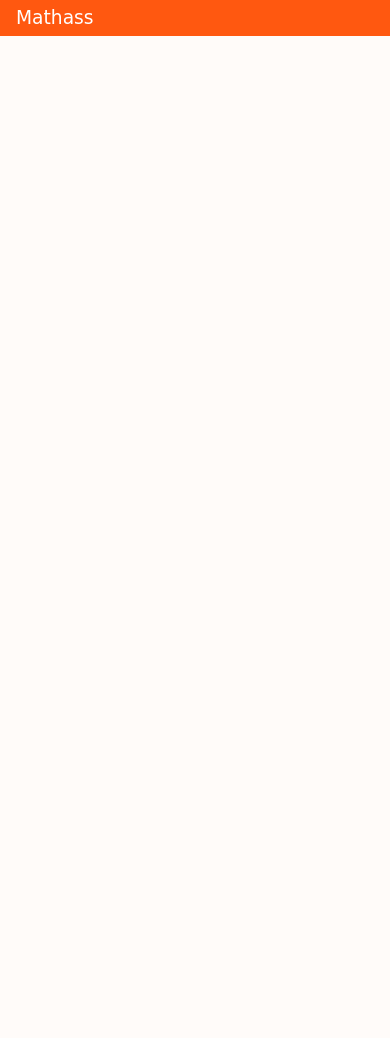
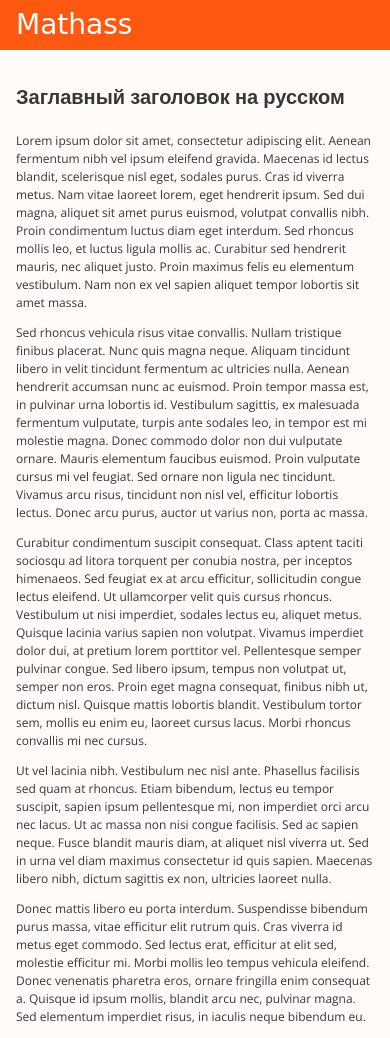
Before and after one commit to petrolingus/petrolingus.github.io, a plain HTML site: page ad/index.html in a window 390 px wide. Before the commit the page ends 844 px from the top, so only its background shows below. Drawn offline with nearby package versions, Linux system fonts and the light colour scheme; some packages are replaced by stand-ins of ours; a web font is replaced by a local one.

Commit message:
fix bugs in mathass

```diff
--- a/ad/index.html
+++ b/ad/index.html
@@ -13,7 +13,27 @@
 				<a class="logo" href=""><span>Mathass</span></a>
 			</nav>
 		</header>
-		<section id="content">
+		<section class="container">
+
+			<section class="quastions-list">
+
+				<article class="quastion" id="quastion-1">
+
+					<h2 class="question-title">Заглавный заголовок на русском</h2>
+
+					<p>Lorem ipsum dolor sit amet, consectetur adipiscing elit. Aenean fermentum nibh vel ipsum eleifend gravida. Maecenas id lectus blandit, scelerisque nisl eget, sodales purus. Cras id viverra metus. Nam vitae laoreet lorem, eget hendrerit ipsum. Sed dui magna, aliquet sit amet purus euismod, volutpat convallis nibh. Proin condimentum luctus diam eget interdum. Sed rhoncus mollis leo, et luctus ligula mollis ac. Curabitur sed hendrerit mauris, nec aliquet justo. Proin maximus felis eu elementum vestibulum. Nam non ex vel sapien aliquet tempor lobortis sit amet massa.</p>
+
+					<p>Sed rhoncus vehicula risus vitae convallis. Nullam tristique finibus placerat. Nunc quis magna neque. Aliquam tincidunt libero in velit tincidunt fermentum ac ultricies nulla. Aenean hendrerit accumsan nunc ac euismod. Proin tempor massa est, in pulvinar urna lobortis id. Vestibulum sagittis, ex malesuada fermentum vulputate, turpis ante sodales leo, in tempor est mi molestie magna. Donec commodo dolor non dui vulputate ornare. Mauris elementum faucibus euismod. Proin vulputate cursus mi vel feugiat. Sed ornare non ligula nec tincidunt. Vivamus arcu risus, tincidunt non nisl vel, efficitur lobortis lectus. Donec arcu purus, auctor ut varius non, porta ac massa.</p>
+
+					<p>Curabitur condimentum suscipit consequat. Class aptent taciti sociosqu ad litora torquent per conubia nostra, per inceptos himenaeos. Sed feugiat ex at arcu efficitur, sollicitudin congue lectus eleifend. Ut ullamcorper velit quis cursus rhoncus. Vestibulum ut nisi imperdiet, sodales lectus eu, aliquet metus. Quisque lacinia varius sapien non volutpat. Vivamus imperdiet dolor dui, at pretium lorem porttitor vel. Pellentesque semper pulvinar congue. Sed libero ipsum, tempus non volutpat ut, semper non eros. Proin eget magna consequat, finibus nibh ut, dictum nisl. Quisque mattis lobortis blandit. Vestibulum tortor sem, mollis eu enim eu, laoreet cursus lacus. Morbi rhoncus convallis mi nec cursus.</p>
+
+					<p>Ut vel lacinia nibh. Vestibulum nec nisl ante. Phasellus facilisis sed quam at rhoncus. Etiam bibendum, lectus eu tempor suscipit, sapien ipsum pellentesque mi, non imperdiet orci arcu nec lacus. Ut ac massa non nisi congue facilisis. Sed ac sapien neque. Fusce blandit mauris diam, at aliquet nisl viverra ut. Sed in urna vel diam maximus consectetur id quis sapien. Maecenas libero nibh, dictum sagittis ex non, ultricies laoreet nulla.</p>
+
+					<p>Donec mattis libero eu porta interdum. Suspendisse bibendum purus massa, vitae efficitur elit rutrum quis. Cras viverra id metus eget commodo. Sed lectus erat, efficitur at elit sed, molestie efficitur mi. Morbi mollis leo tempus vehicula eleifend. Donec venenatis pharetra eros, ornare fringilla enim consequat a. Quisque id ipsum mollis, blandit arcu nec, pulvinar magna. Sed elementum imperdiet risus, in iaculis neque bibendum eu.</p>
+
+				</article>
+
+			</section>
 
 		<section>
 	</body>
--- a/ad/style.css
+++ b/ad/style.css
@@ -5,37 +5,27 @@
 @import url('https://fonts.googleapis.com/css?family=Roboto&display=swap');
 @import url('https://fonts.googleapis.com/css?family=Fira+Sans&display=swap');
 
+
+/* Настройки общих параметров */
 *, *:after, *:before {
 	box-sizing: border-box;
 	padding: 0;
 	margin: 0;
 }
-
 ul {
 	list-style: none;
 }
-
 a {
 	text-decoration: none;
 	outline: none;
 }
-
 body {
 	font-family: 'Open Sans', arial, sans-serif;
-	font-size: 14px;
+	font-size: 16px;
 	line-height: 1.5;
 	color: #373737;
 	background-color: #FFFBF9;
 }
-
-header {
-	width: 100%;
-	padding: 4px 0;
-	background-color: #FF5810;
-	margin-bottom: 30px;
-	position: relative;
-}
-
 .container {
 	margin: 0 auto;
 	width: 100%;
@@ -43,18 +33,47 @@ header {
 	padding: 0 16px;
 }
 
+
+/* Настройки шапки страницы */
+header {
+	width: 100%;
+	padding: 4px 0;
+	background-color: #FF5810;
+	margin-bottom: 32px;
+	position: relative;
+}
 .logo {
-	font-size: 24pt;
+	font-size: 32px;
 	color: white;
 	font-family: 'Ribeye Marrow', cursive;
+}
+
+
+/* Настройки основного контента */
+.question-title {
+	font-size: 24px;
+	padding-bottom: 1em;
+}
+
+.quastion p {
+	font-size: 16px;
+	padding-bottom: 1em;
 }
 
 @media (max-width: 480px) {
 
 	.logo {
-		font-size: 14pt;
-		color: white;
-		font-family: 'Ribeye Marrow', cursive;
+		font-size: 28px;
+	}
+
+	.question-title {
+		font-size: 20px;
+		padding-bottom: 1em;
+	}
+
+	.quastion p {
+		font-size: 12px;
+		padding-bottom: 1em;
 	}
 
 }
```
